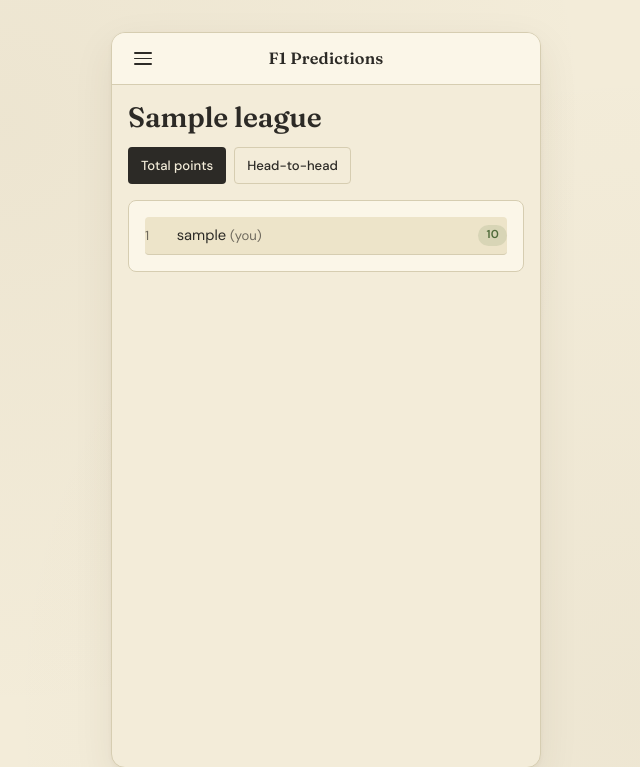
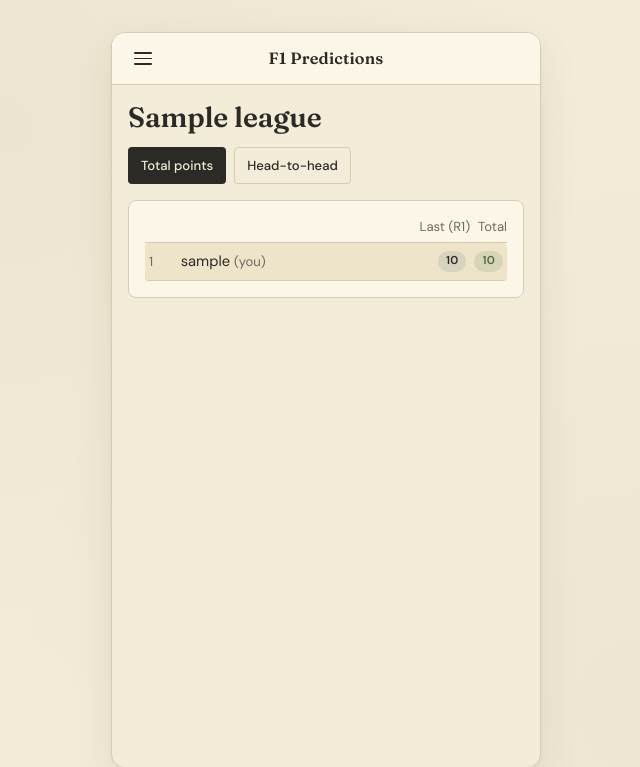
Before and after one commit to amiablealex/f1-predictions, a Flask app: page /leaderboard/1 in a window 1280 px wide. Shown: the top 767 px of the page, without its empty margins (314-954 px from the left). Run offline with Flask 3, Linux system fonts and the light colour scheme; a user stored in the database is signed in; tables that the repository leaves empty hold one stand-in row (values such as "Sample post").

Commit message:
ui: rename nav 'Rounds' → 'Results'; drop dead arrow placeholders; leaderboard last/total columns

```diff
--- a/app/leaderboard/routes.py
+++ b/app/leaderboard/routes.py
@@ -1,10 +1,12 @@
 """Leaderboard blueprint.
 
 Two views per league:
-  - 'total' (default): cumulative points across the season
+  - 'total' (default): cumulative points across the season + most recent
+    round's score in a "Last" column.
   - 'h2h': count of rounds where each user was the top scorer in this
     league. Ties: every user tying for the highest score in a round earns
-    1 H2H point (per scope discussion).
+    1 H2H point. Last column = 1 if tied for top in the most recent
+    scored round, 0 otherwise.
 """
 from __future__ import annotations
 
@@ -29,8 +31,9 @@ leaderboard_bp = Blueprint("leaderboard", __name__, template_folder="../template
 class LeaderboardRow:
     user_id: int
     username: str
-    score: int
-    rank: int                # 1-based dense rank (ties share rank)
+    score: int                  # primary score (total points or H2H total)
+    last_score: int             # most-recent-scored-round score
+    rank: int                   # 1-based dense rank on `score` (ties share)
     is_self: bool
 
 
@@ -56,10 +59,12 @@ def view(league_id: int):
     member_ids = _league_member_ids(league_id)
     members_by_id = {u.id: u for u in db.session.query(User).filter(User.id.in_(member_ids)).all()}
 
+    last_scored = _most_recent_scored_round()
+
     if view_kind == "h2h":
-        rows = _build_h2h_rows(league_id, members_by_id)
+        rows = _build_h2h_rows(league_id, members_by_id, last_scored)
     else:
-        rows = _build_total_rows(league_id, members_by_id)
+        rows = _build_total_rows(league_id, members_by_id, last_scored)
 
     return render_template(
         "leaderboard/view.html",
@@ -68,6 +73,7 @@ def view(league_id: int):
         view_kind=view_kind,
         rows=rows,
         friend_landing=most_recent_visible_round(current_app.config["F1_SEASON"]),
+        last_scored=last_scored,
         title=f"{league.name} · Leaderboard",
     )
 
@@ -84,11 +90,29 @@ def _league_member_ids(league_id: int) -> list[int]:
     ]
 
 
-def _build_total_rows(league_id: int, members_by_id: dict[int, User]) -> list[LeaderboardRow]:
-    """Sum PredictionScore.points per user across the whole season."""
+def _most_recent_scored_round() -> Round | None:
+    """The round with the highest round_number that has at least one
+    PredictionScore row. Used as the anchor for the leaderboard's
+    'Last' column."""
+    return (
+        db.session.query(Round)
+        .join(PredictionScore, PredictionScore.round_id == Round.id)
+        .order_by(Round.round_number.desc())
+        .first()
+    )
+
+
+def _build_total_rows(
+    league_id: int,
+    members_by_id: dict[int, User],
+    last_scored: Round | None,
+) -> list[LeaderboardRow]:
+    """Sum PredictionScore.points per user across the whole season,
+    plus per-user score for the most recent scored round."""
     member_ids = list(members_by_id.keys())
     if not member_ids:
         return []
+
     totals = dict(
         db.session.query(
             PredictionScore.user_id, func.coalesce(func.sum(PredictionScore.points), 0),
@@ -97,19 +121,44 @@ def _build_total_rows(league_id: int, members_by_id: dict[int, User]) -> list[Le
         .group_by(PredictionScore.user_id)
         .all()
     )
-    pairs = [(u.id, int(totals.get(u.id, 0))) for u in members_by_id.values()]
-    pairs.sort(key=lambda p: (-p[1], members_by_id[p[0]].username.lower()))
-    return _rank(pairs, members_by_id)
+
+    last_scores: dict[int, int] = {}
+    if last_scored is not None:
+        last_scores = dict(
+            db.session.query(
+                PredictionScore.user_id,
+                func.coalesce(func.sum(PredictionScore.points), 0),
+            )
+            .filter(
+                PredictionScore.user_id.in_(member_ids),
+                PredictionScore.round_id == last_scored.id,
+            )
+            .group_by(PredictionScore.user_id)
+            .all()
+        )
+
+    triples = [
+        (u.id, int(totals.get(u.id, 0)), int(last_scores.get(u.id, 0)))
+        for u in members_by_id.values()
+    ]
+    triples.sort(key=lambda p: (-p[1], -p[2], members_by_id[p[0]].username.lower()))
+    return _rank(triples, members_by_id)
 
 
-def _build_h2h_rows(league_id: int, members_by_id: dict[int, User]) -> list[LeaderboardRow]:
+def _build_h2h_rows(
+    league_id: int,
+    members_by_id: dict[int, User],
+    last_scored: Round | None,
+) -> list[LeaderboardRow]:
     """For each completed round, give 1 point to every league member who
-    tied for the highest score in that round."""
+    tied for the highest score in that round.
+
+    Last column = 1 if user tied for top in `last_scored`, else 0.
+    """
     member_ids = list(members_by_id.keys())
     if not member_ids:
         return []
 
-    # Per-round per-member totals
     rows = (
         db.session.query(
             PredictionScore.round_id,
@@ -125,45 +174,57 @@ def _build_h2h_rows(league_id: int, members_by_id: dict[int, User]) -> list[Lead
     for round_id, user_id, total in rows:
         by_round[round_id].append((user_id, int(total)))
 
-    # Only count rounds whose state is COMPLETED (avoid mid-round leads).
     completed_rounds = {
         r.id for r in db.session.query(Round.id, Round.state).all() if r.state == RoundState.COMPLETED
     }
 
-    h2h: dict[int, int] = {uid: 0 for uid in member_ids}
+    h2h_total: dict[int, int] = {uid: 0 for uid in member_ids}
     for round_id, scoreboard in by_round.items():
         if round_id not in completed_rounds or not scoreboard:
             continue
         top_score = max(s for _, s in scoreboard)
         if top_score == 0:
-            continue  # no one scored anything; don't award H2H
+            continue
         for uid, score in scoreboard:
             if score == top_score:
-                h2h[uid] += 1
+                h2h_total[uid] += 1
 
-    pairs = list(h2h.items())
-    pairs.sort(key=lambda p: (-p[1], members_by_id[p[0]].username.lower()))
-    return _rank(pairs, members_by_id)
+    # Last-round H2H — 1 if tied for top in the most recent scored round.
+    h2h_last: dict[int, int] = {uid: 0 for uid in member_ids}
+    if last_scored is not None and last_scored.id in by_round:
+        scoreboard = by_round[last_scored.id]
+        if scoreboard:
+            top_score = max(s for _, s in scoreboard)
+            if top_score > 0:
+                for uid, score in scoreboard:
+                    if score == top_score:
+                        h2h_last[uid] = 1
+
+    triples = [(uid, h2h_total[uid], h2h_last[uid]) for uid in member_ids]
+    triples.sort(key=lambda p: (-p[1], -p[2], members_by_id[p[0]].username.lower()))
+    return _rank(triples, members_by_id)
 
 
-def _rank(pairs: list[tuple[int, int]], members_by_id: dict[int, User]) -> list[LeaderboardRow]:
-    """Convert (user_id, score) pairs (already sorted desc) into ranked rows.
-
-    Uses dense ranking — ties share the same rank, the next user gets the
-    next integer (1, 2, 2, 3) — the small-group-friendly choice.
+def _rank(
+    triples: list[tuple[int, int, int]],
+    members_by_id: dict[int, User],
+) -> list[LeaderboardRow]:
+    """Convert (user_id, primary_score, last_score) triples (sorted desc)
+    into ranked rows. Dense ranking on primary score — ties share.
     """
     out: list[LeaderboardRow] = []
-    last_score: int | None = None
+    last_primary: int | None = None
     rank = 0
-    for user_id, score in pairs:
-        if score != last_score:
+    for user_id, primary, last in triples:
+        if primary != last_primary:
             rank += 1
-            last_score = score
+            last_primary = primary
         u = members_by_id[user_id]
         out.append(LeaderboardRow(
             user_id=user_id,
             username=u.username,
-            score=score,
+            score=primary,
+            last_score=last,
             rank=rank,
             is_self=(user_id == current_user.id),
         ))
--- a/app/static/css/main.css
+++ b/app/static/css/main.css
@@ -419,7 +419,51 @@ p { margin: 0 0 var(--space-3) 0; }
 .pred-row__actual { text-align: right; }
 .pred-row__points { min-width: 44px; text-align: right; }
 
-.leaderboard-row--self { background: var(--c-surface-alt); border-radius: var(--radius-sm); padding-left: 4px; padding-right: 4px; }
+.round-header--no-nav {
+  display: block;
+  text-align: center;
+}
+
+/* ---------------------------------------------------------- Leaderboard rows */
+
+.leaderboard-row {
+  display: flex;
+  align-items: center;
+  justify-content: space-between;
+  gap: var(--space-3);
+  padding: 8px 0;
+  border-bottom: 1px solid var(--c-border);
+}
+.leaderboard-row--head {
+  padding-top: 0;
+  padding-bottom: 6px;
+  border-bottom: 1px solid var(--c-border);
+}
+.leaderboard-row--self {
+  background: var(--c-surface-alt);
+  border-radius: var(--radius-sm);
+  padding-left: 4px;
+  padding-right: 4px;
+}
+.leaderboard-row__name {
+  flex: 1 1 auto;
+  min-width: 0;
+}
+.leaderboard-row__cols {
+  display: flex;
+  align-items: center;
+  gap: var(--space-2);
+  flex: 0 0 auto;
+}
+.leaderboard-row__link {
+  color: var(--c-ink);
+  text-decoration: none;
+  border-bottom: 1px solid var(--c-border);
+}
+.leaderboard-row__last-link {
+  text-decoration: none;
+  color: inherit;
+}
 
 /* ----------------------------------------------------------- Status banner */
 
--- a/app/templates/_macros.html
+++ b/app/templates/_macros.html
@@ -1,12 +1,14 @@
 {# Reusable macros shared across views. #}
 
 {% macro round_header(round_obj, prev_round=None, next_round=None) %}
-  <div class="round-header">
+  <div class="round-header{% if not prev_round and not next_round %} round-header--no-nav{% endif %}">
+    {% if prev_round or next_round %}
       {% if prev_round %}
         <a href="{{ url_for('rounds.view', season=prev_round.season, round_number=prev_round.round_number) }}"
            class="round-header__nav" aria-label="Previous round">‹</a>
       {% else %}
         <span class="round-header__nav round-header__nav--disabled" aria-hidden="true">‹</span>
+      {% endif %}
     {% endif %}
     <div class="round-header__title">
       <div class="round-header__number small muted">Round {{ round_obj.round_number }}</div>
@@ -18,11 +20,13 @@
         <div class="round-header__circuit small muted">{{ round_obj.circuit_name }}</div>
       {% endif %}
     </div>
+    {% if prev_round or next_round %}
       {% if next_round %}
         <a href="{{ url_for('rounds.view', season=next_round.season, round_number=next_round.round_number) }}"
            class="round-header__nav" aria-label="Next round">›</a>
       {% else %}
         <span class="round-header__nav round-header__nav--disabled" aria-hidden="true">›</span>
+      {% endif %}
     {% endif %}
   </div>
 {% endmacro %}
--- a/app/templates/base.html
+++ b/app/templates/base.html
@@ -55,7 +55,7 @@
       <nav class="drawer" id="drawer" aria-hidden="true">
         <ul class="drawer__list">
           <li><a href="{{ url_for('predictions.edit') }}" class="drawer__link">Predictions</a></li>
-          <li><a href="{{ url_for('rounds.current') }}" class="drawer__link">Rounds</a></li>
+          <li><a href="{{ url_for('rounds.current') }}" class="drawer__link">Results</a></li>
           <li><a href="{{ url_for('leaderboard.index') }}" class="drawer__link">Leaderboard</a></li>
           <li><a href="{{ url_for('leagues.index') }}" class="drawer__link">Leagues</a></li>
           <li><a href="{{ url_for('rules.index') }}" class="drawer__link">How to play</a></li>
--- a/app/templates/leaderboard/view.html
+++ b/app/templates/leaderboard/view.html
@@ -24,10 +24,20 @@
   {% if not rows %}
     <p class="muted">No scores yet. The leaderboard fills in as phases reveal.</p>
   {% else %}
+    {# Column header row — only render the Last header when there's a scored round to anchor it. #}
+    <div class="leaderboard-row leaderboard-row--head">
+      <div></div>
+      <div class="leaderboard-row__cols small muted">
+        {% if last_scored %}
+          <span>Last (R{{ last_scored.round_number }})</span>
+        {% endif %}
+        <span>Total</span>
+      </div>
+    </div>
+
     {% for row in rows %}
-      <div class="row row--space leaderboard-row{% if row.is_self %} leaderboard-row--self{% endif %}"
-           style="padding:8px 0;border-bottom:1px solid var(--c-border);">
-        <div class="row" style="gap:12px;">
+      <div class="leaderboard-row{% if row.is_self %} leaderboard-row--self{% endif %}">
+        <div class="leaderboard-row__name row" style="gap:12px;">
           <span class="muted small tabular" style="min-width:1.5em;">{{ row.rank }}</span>
           {% if row.is_self %}
             <span>{{ row.username }} <span class="small muted">(you)</span></span>
@@ -36,20 +46,39 @@
                                 season=friend_landing.season,
                                 round_number=friend_landing.round_number,
                                 username=row.username) }}"
-               style="color:var(--c-ink);text-decoration:none;border-bottom:1px solid var(--c-border);">
+               class="leaderboard-row__link">
               {{ row.username }}
             </a>
           {% else %}
             <span>{{ row.username }}</span>
           {% endif %}
         </div>
-        <span class="tabular pill pill--p10">{{ row.score }}</span>
+
+        <div class="leaderboard-row__cols">
+          {% if last_scored %}
+            {% if row.is_self %}
+              <a href="{{ url_for('rounds.view',
+                                  season=last_scored.season,
+                                  round_number=last_scored.round_number) }}"
+                 class="tabular pill pill--p2 leaderboard-row__last-link">{{ row.last_score }}</a>
+            {% else %}
+              <a href="{{ url_for('rounds.view_friend',
+                                  season=last_scored.season,
+                                  round_number=last_scored.round_number,
+                                  username=row.username) }}"
+                 class="tabular pill pill--p2 leaderboard-row__last-link">{{ row.last_score }}</a>
+            {% endif %}
+          {% endif %}
+          <span class="tabular pill pill--p10">{{ row.score }}</span>
+        </div>
       </div>
     {% endfor %}
   {% endif %}
 </section>
 
 {% if friend_landing %}
-  <p class="small muted">Tap a name to see their predictions for round {{ friend_landing.round_number }}.</p>
+  <p class="small muted">
+    Tap a name to see their predictions, or tap their last score to jump to that round's breakdown.
+  </p>
 {% endif %}
 {% endblock %}
```
Lines whose indentation alone changed are shown as unchanged.
